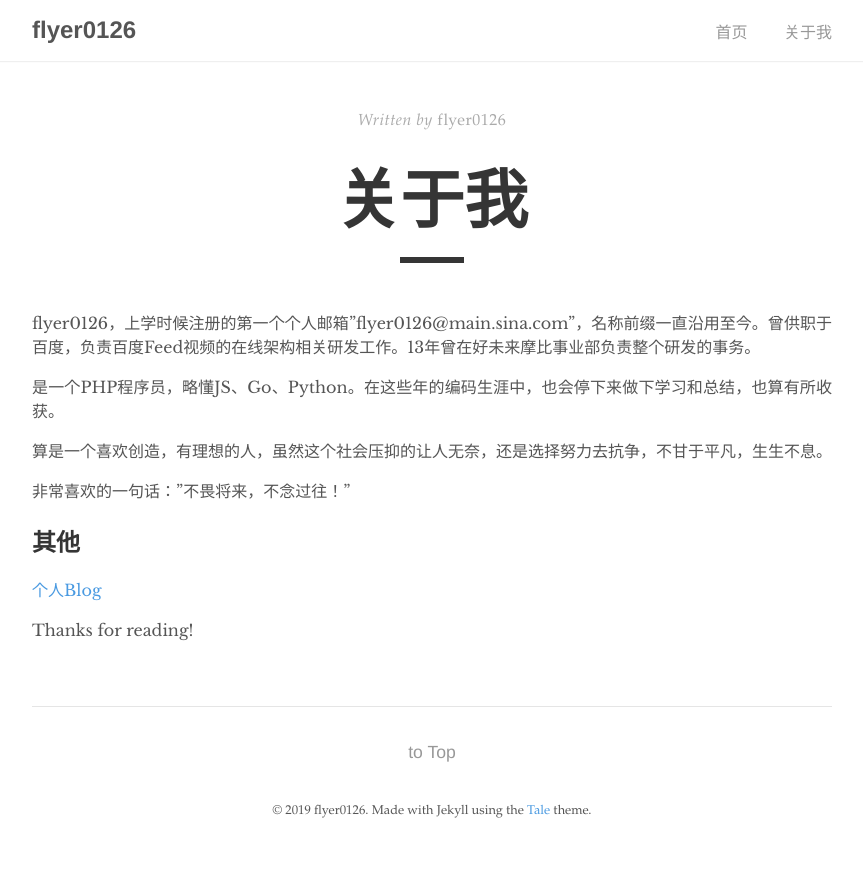
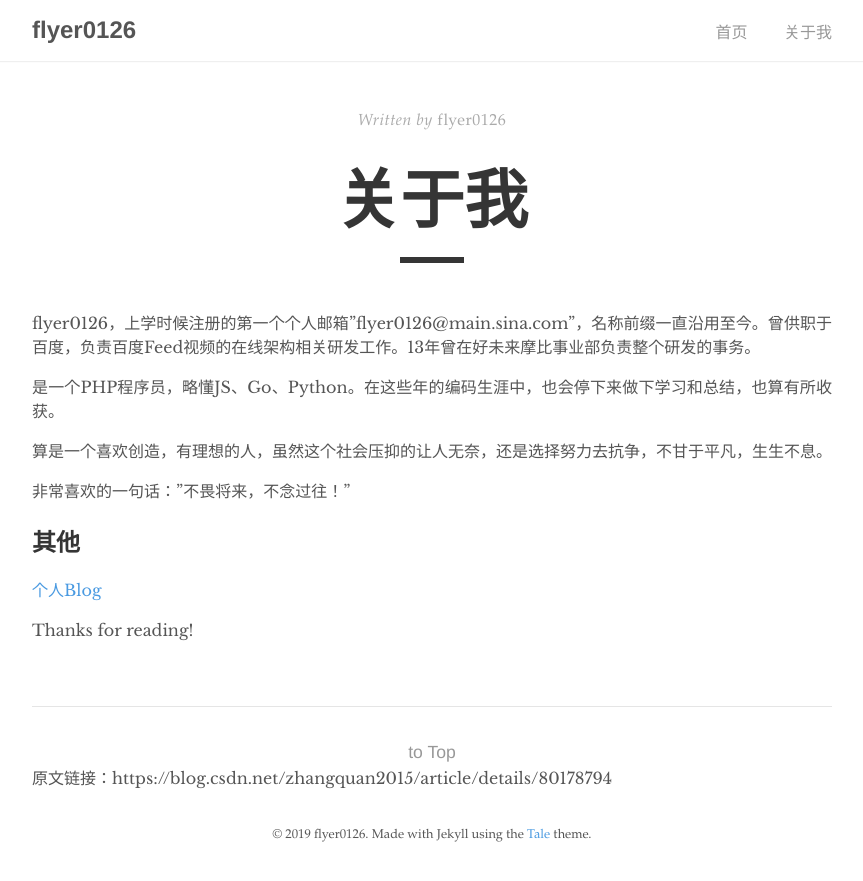
Before and after one commit to flyer0126/flyer0126.github.io, a Jekyll site: the page built from about.md, in a window 1280 px wide. Shown: the top 881 px of the page, without its empty margins (208-1071 px from the left). Built offline with Jekyll 4.4.1, drawn with Linux system fonts in a browser that asks for light colours; comment, search, counter and statistics services are not loaded.

Commit message:
add commit

```diff
--- a/_config.yml
+++ b/_config.yml
@@ -27,3 +27,8 @@ plugins:
 # Permalinks
 permalink:      /:year-:month-:day/:title
 paginate:       5
+
+#gitment
+comment_gitment_repo: flyer0126.github.io
+comment_gitment_clientId: Iv1.76999e59e476af38
+comment_gitment_clientSecret: 54ca2e088a0c7570b5045915c0a9de12c1286a91
--- a/_layouts/post.html
+++ b/_layouts/post.html
@@ -34,3 +34,22 @@ layout: default
 
   <a href="#" class="top">to Top</a>
 </div>
+
+{% if site.comment_gitment_repo %}
+<div id="gitmentContainer"></div>
+<link rel="stylesheet" href="https://cdn.jsdelivr.net/npm/gitalk@1/dist/gitalk.css">
+<script src="https://cdn.jsdelivr.net/npm/gitalk@1/dist/gitalk.min.js"></script>
+<script>
+    var gitment = new Gitment({
+    id: '<%= page.date %>',
+        owner: '{{site.github_username}}',
+        repo: '{{site.comment_gitment_repo}}',
+        oauth: {
+            client_id: '{{site.comment_gitment_clientId}}',
+            client_secret: '{{site.comment_gitment_clientSecret}}',
+        },
+    });
+    gitment.render('gitmentContainer')
+</script>
+{% endif %}
+原文链接：https://blog.csdn.net/zhangquan2015/article/details/80178794
```
